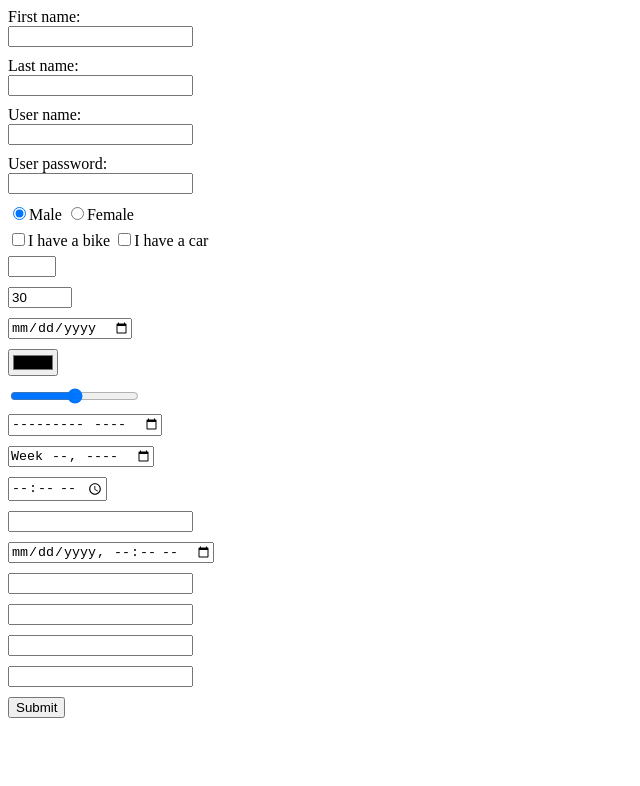
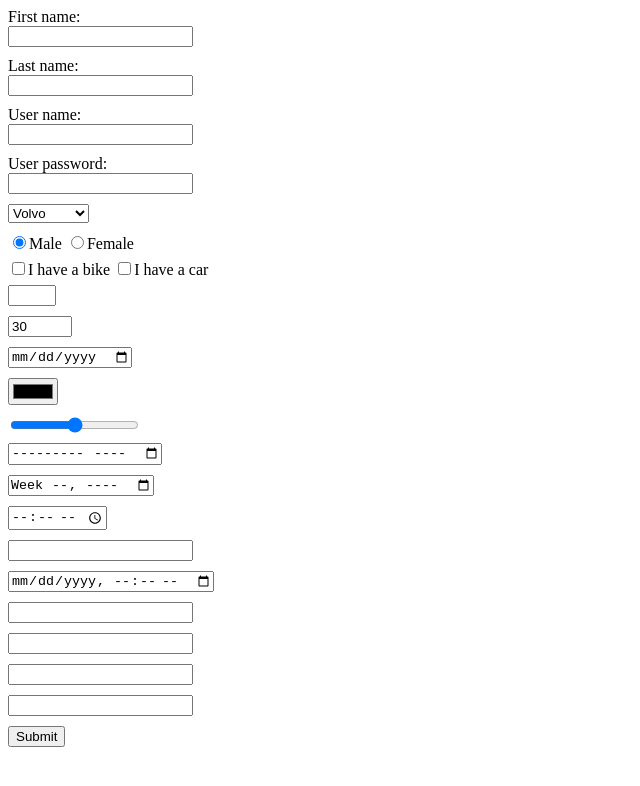
Before and after one commit to frg/ftakar-js, a plain HTML site: page examples/index.html in a window 1280 px wide. Shown: the whole page, without its empty margins (0-640 px from the left). Drawn offline with Linux system fonts and the light colour scheme.

Commit message:
checkbox & radio save implemented

```diff
--- a/examples/index.html
+++ b/examples/index.html
@@ -4,7 +4,7 @@
         <meta charset="utf-8">
         <title>Ftakar</title>
         <style media="screen">
-          input {
+          input, select {
             margin-bottom: 10px;
           }
         </style>
@@ -23,6 +23,13 @@
             <br>
             User password:<br>
             <input type="password" name="psw" id="pyyex">
+            <br>
+            <select name="dropdown" id="khupoa">
+              <option value="volvo">Volvo</option>
+              <option value="saab">Saab</option>
+              <option value="mercedes">Mercedes</option>
+              <option value="audi">Audi</option>
+            </select>
             <br>
             <input type="radio" name="sex" value="male" checked="" id="yzath">Male
             <input type="radio" name="sex" value="female" id="ktpwl">Female
@@ -74,7 +81,7 @@
                     savedDataName: "ftakar__" + escape(document.location.href),
                     saveOnChange: true,
                     clearOnSubmit: true,
-                    expireInMs: 1000
+                    expireInMs: 5000
                 });
             });
         </script>
```
Also changed, not shown: 1 other file.
